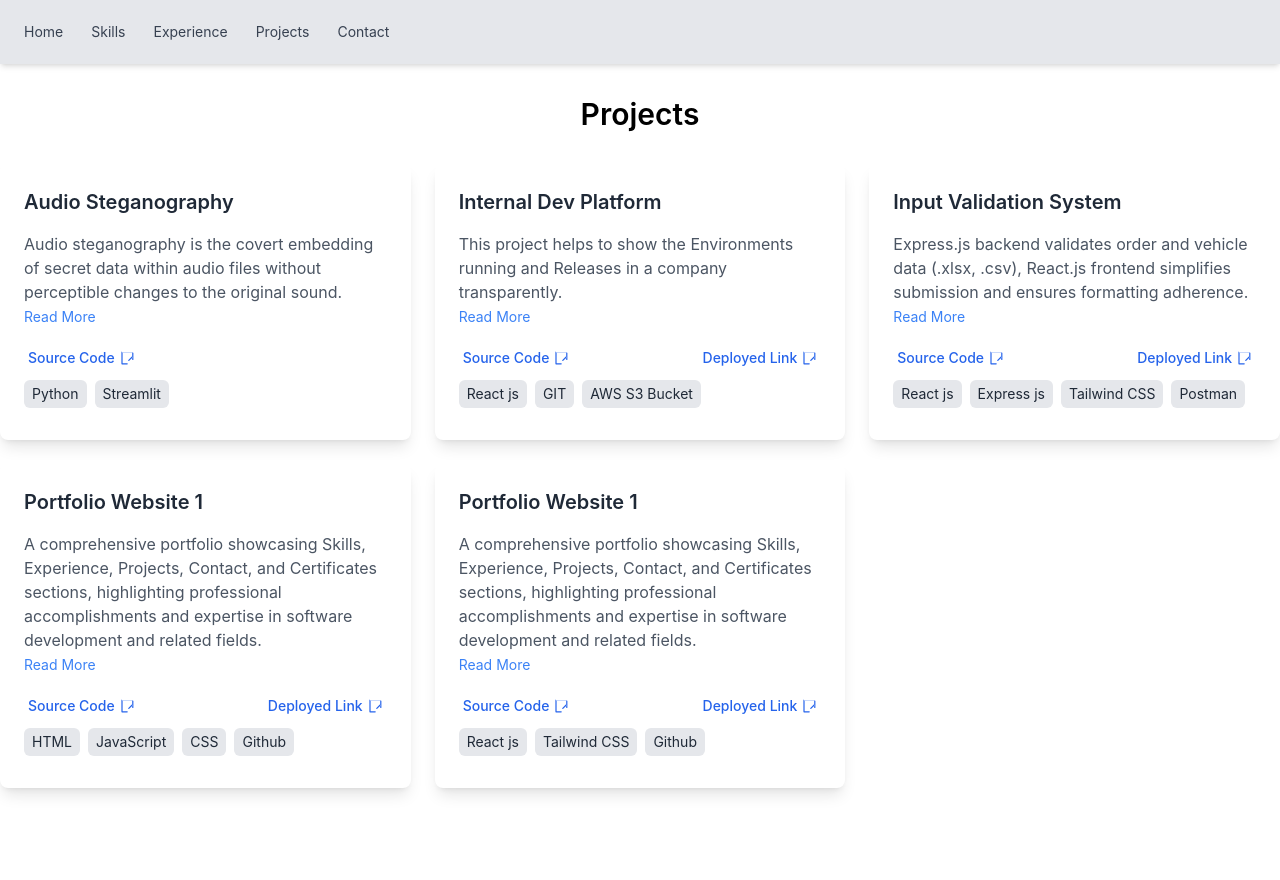
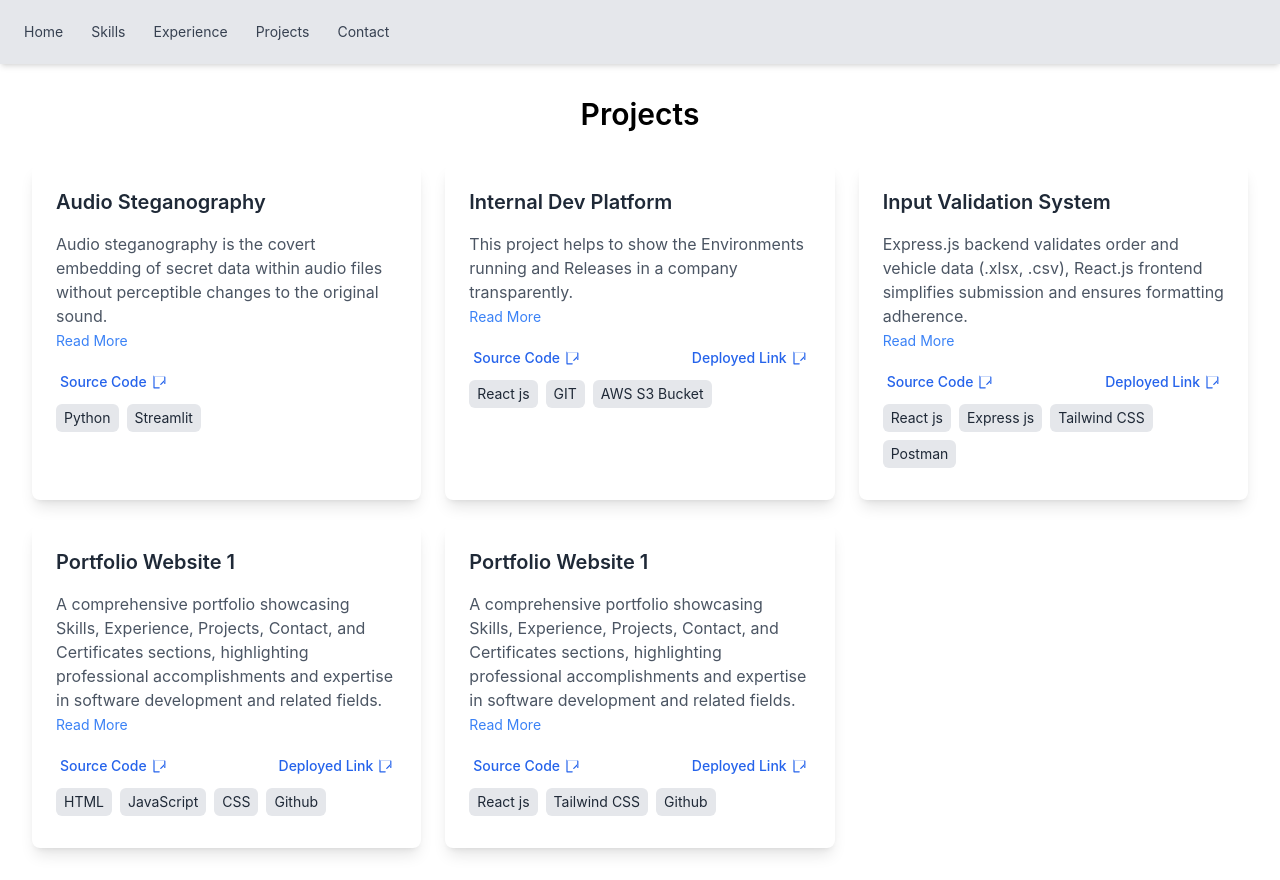
Before and after one commit to abhaybhatia1/Portfolio2, a React (Create React App) app: page / in a window 1280 px wide. Both pictures are taken after a click on the element "Projects". Before the commit the page ends 820 px from the top, so only its background shows below. Built offline with nearby package versions, Linux system fonts and the light colour scheme.

Commit message:
Update Project.jsx

```diff
--- a/src/Components/Project.jsx
+++ b/src/Components/Project.jsx
@@ -41,7 +41,7 @@ const projectsData = [
 
 function Project() {
   return (
-    <div className="container mx-auto py-8">
+    <div className="container mx-auto p-8">
       <h1 className="text-3xl font-semibold text-center mb-8">Projects</h1>
       <div className="grid grid-cols-1 sm:grid-cols-2 lg:grid-cols-3 gap-6">
         {projectsData.map((project, index) => (
```
